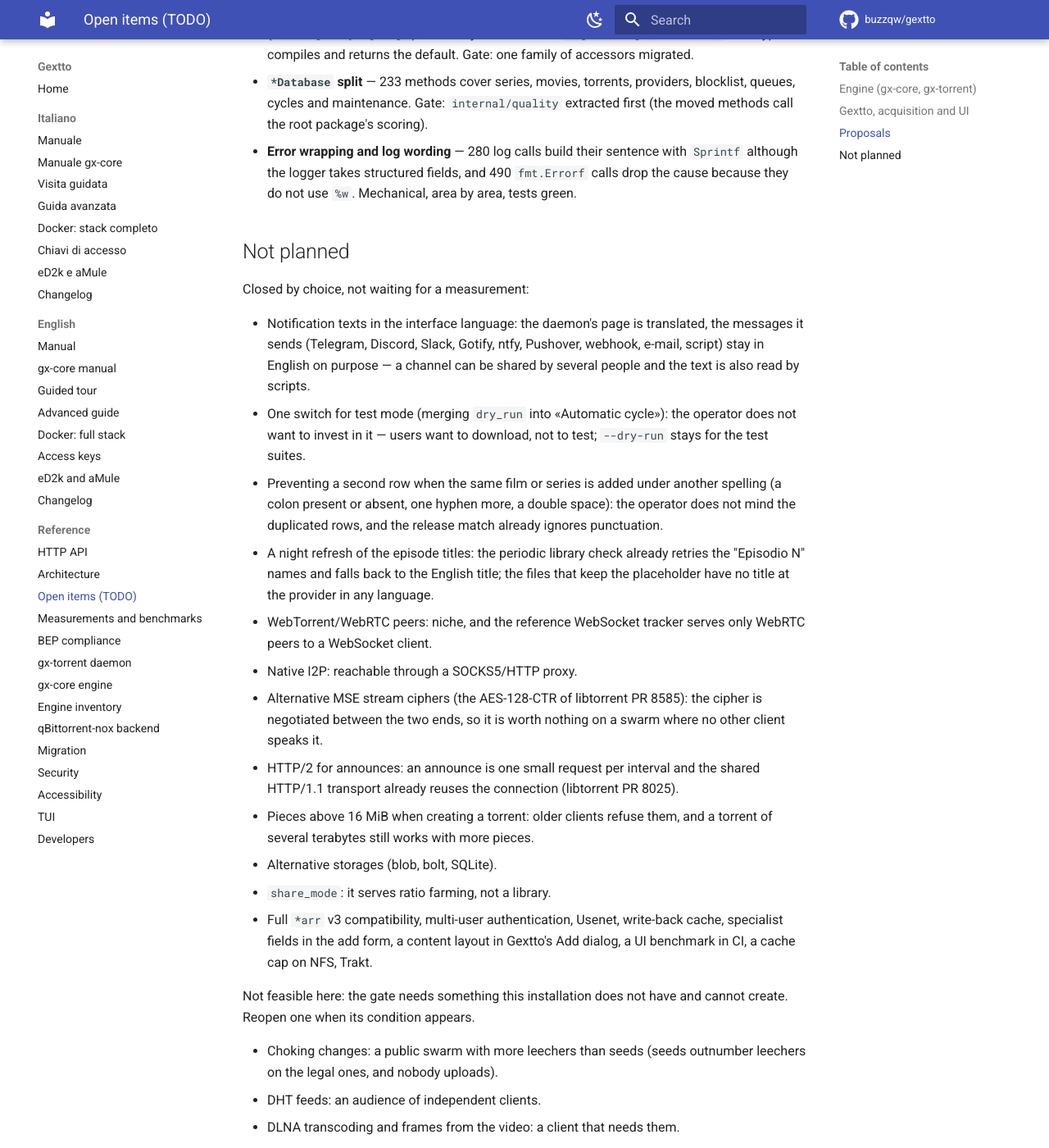
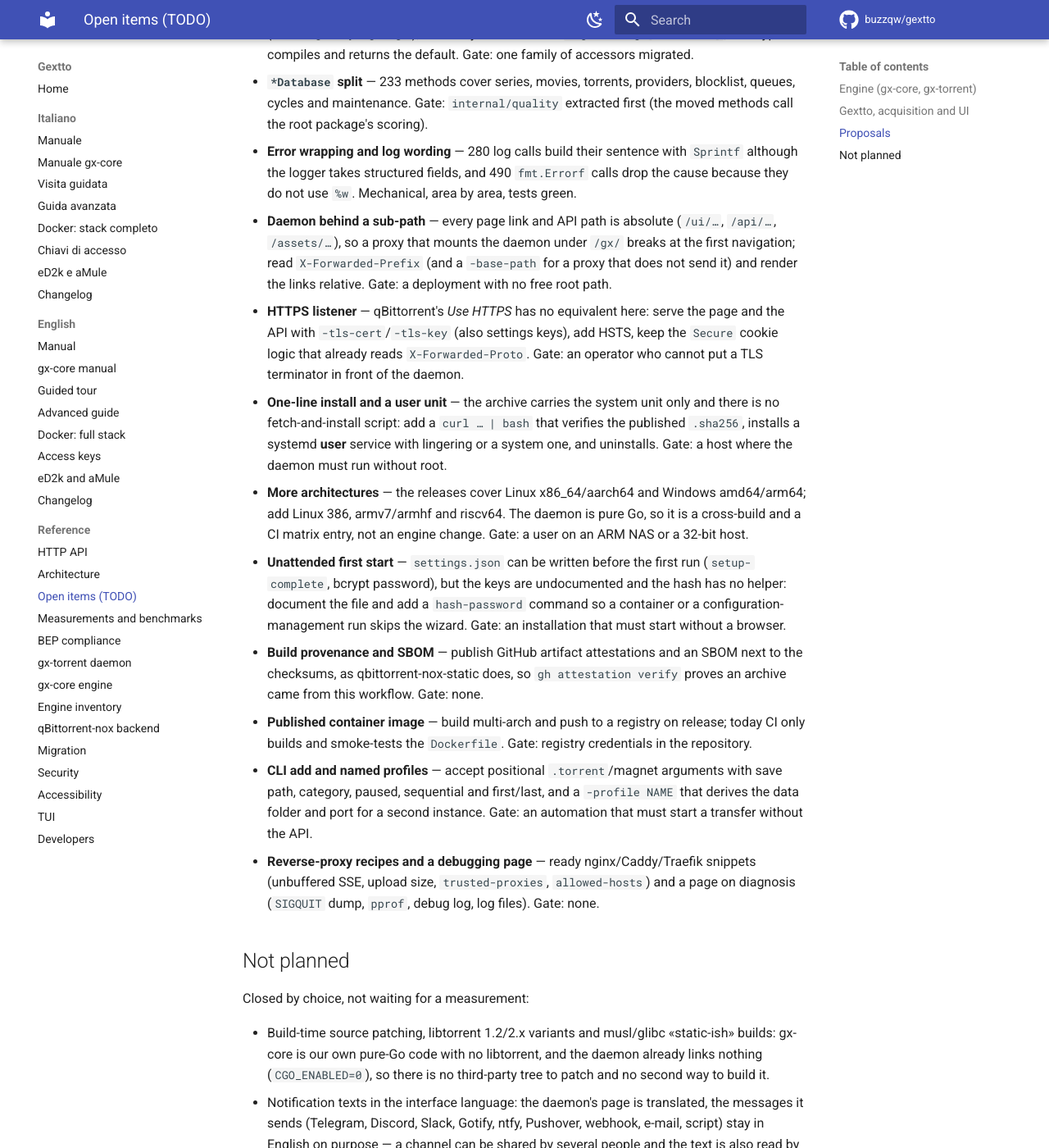
Before and after one commit to buzzqw/gextto, an MkDocs documentation site: the page built from docs/todo.md, in a window 1280 px wide and 1400 px high, scrolled down 1053 px. Shown: the whole window at 82% size. Built offline with MkDocs 1.6.1 and Material for MkDocs 9.7.7, drawn with Linux system fonts in a browser that asks for light colours; comment, search, counter and statistics services are not loaded.

Commit message:
gx-torrent: record the standalone parity proposals in the todo

```diff
--- a/docs/todo.md
+++ b/docs/todo.md
@@ -47,10 +47,48 @@ its gate; a rejected one moves to *Not planned*.
 - **Error wrapping and log wording** — 280 log calls build their sentence with `Sprintf`
   although the logger takes structured fields, and 490 `fmt.Errorf` calls drop the cause
   because they do not use `%w`. Mechanical, area by area, tests green.
+- **Daemon behind a sub-path** — every page link and API path is absolute (`/ui/…`,
+  `/api/…`, `/assets/…`), so a proxy that mounts the daemon under `/gx/` breaks at the
+  first navigation; read `X-Forwarded-Prefix` (and a `-base-path` for a proxy that does
+  not send it) and render the links relative. Gate: a deployment with no free root path.
+- **HTTPS listener** — qBittorrent's *Use HTTPS* has no equivalent here: serve the page
+  and the API with `-tls-cert`/`-tls-key` (also settings keys), add HSTS, keep the
+  `Secure` cookie logic that already reads `X-Forwarded-Proto`. Gate: an operator who
+  cannot put a TLS terminator in front of the daemon.
+- **One-line install and a user unit** — the archive carries the system unit only and
+  there is no fetch-and-install script: add a `curl … | bash` that verifies the published
+  `.sha256`, installs a systemd **user** service with lingering or a system one, and
+  uninstalls. Gate: a host where the daemon must run without root.
+- **More architectures** — the releases cover Linux x86_64/aarch64 and Windows
+  amd64/arm64; add Linux 386, armv7/armhf and riscv64. The daemon is pure Go, so it is a
+  cross-build and a CI matrix entry, not an engine change. Gate: a user on an ARM NAS or
+  a 32-bit host.
+- **Unattended first start** — `settings.json` can be written before the first run
+  (`setup-complete`, bcrypt password), but the keys are undocumented and the hash has no
+  helper: document the file and add a `hash-password` command so a container or a
+  configuration-management run skips the wizard. Gate: an installation that must start
+  without a browser.
+- **Build provenance and SBOM** — publish GitHub artifact attestations and an SBOM next to
+  the checksums, as qbittorrent-nox-static does, so `gh attestation verify` proves an
+  archive came from this workflow. Gate: none.
+- **Published container image** — build multi-arch and push to a registry on release;
+  today CI only builds and smoke-tests the `Dockerfile`. Gate: registry credentials in
+  the repository.
+- **CLI add and named profiles** — accept positional `.torrent`/magnet arguments with
+  save path, category, paused, sequential and first/last, and a `-profile NAME` that
+  derives the data folder and port for a second instance. Gate: an automation that must
+  start a transfer without the API.
+- **Reverse-proxy recipes and a debugging page** — ready nginx/Caddy/Traefik snippets
+  (unbuffered SSE, upload size, `trusted-proxies`, `allowed-hosts`) and a page on
+  diagnosis (`SIGQUIT` dump, `pprof`, debug log, log files). Gate: none.
 ## Not planned
 
 Closed by choice, not waiting for a measurement:
 
+- Build-time source patching, libtorrent 1.2/2.x variants and musl/glibc «static-ish»
+  builds: gx-core is our own pure-Go code with no libtorrent, and the daemon already
+  links nothing (`CGO_ENABLED=0`), so there is no third-party tree to patch and no
+  second way to build it.
 - Notification texts in the interface language: the daemon's page is translated, the
   messages it sends (Telegram, Discord, Slack, Gotify, ntfy, Pushover, webhook, e-mail,
   script) stay in English on purpose — a channel can be shared by several people and the
```
